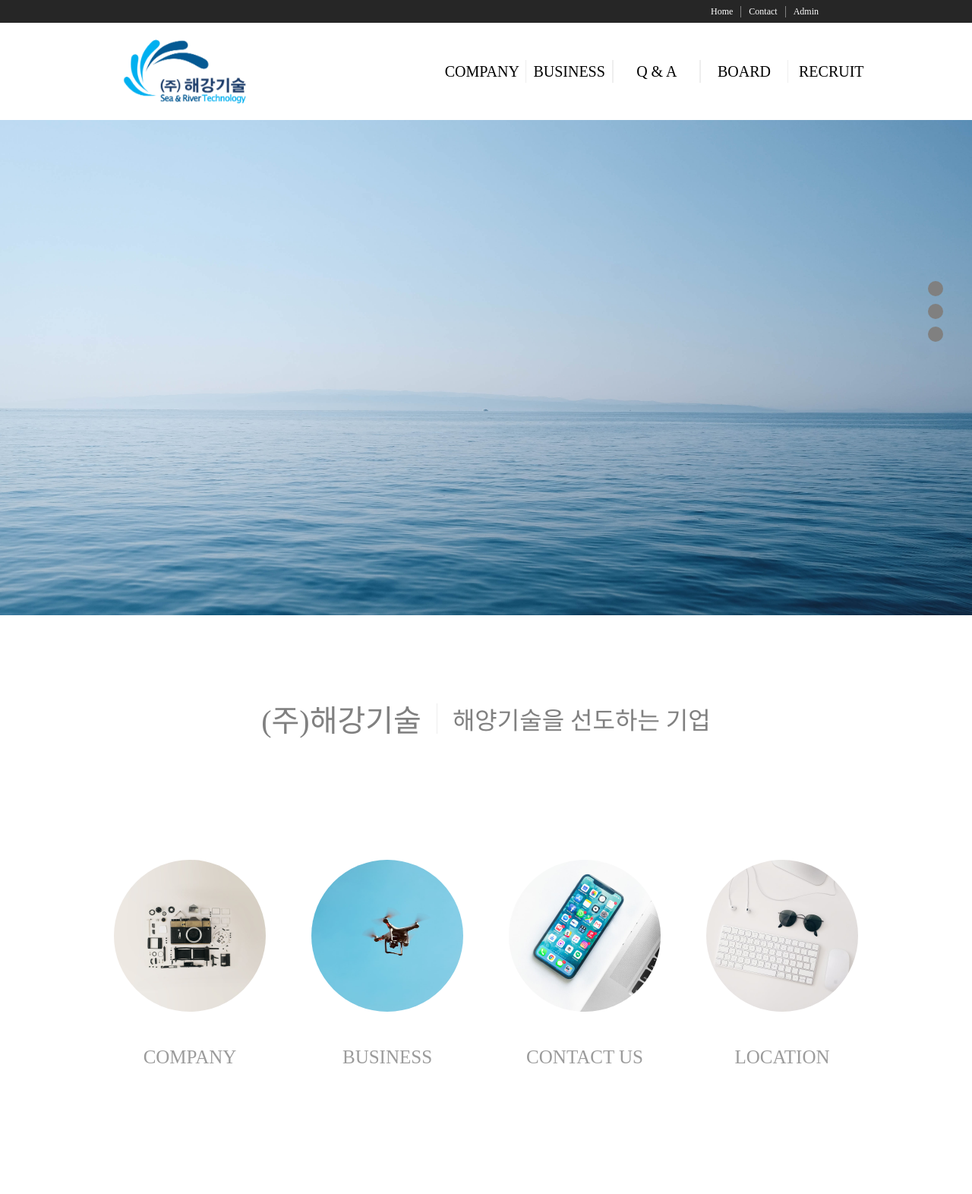
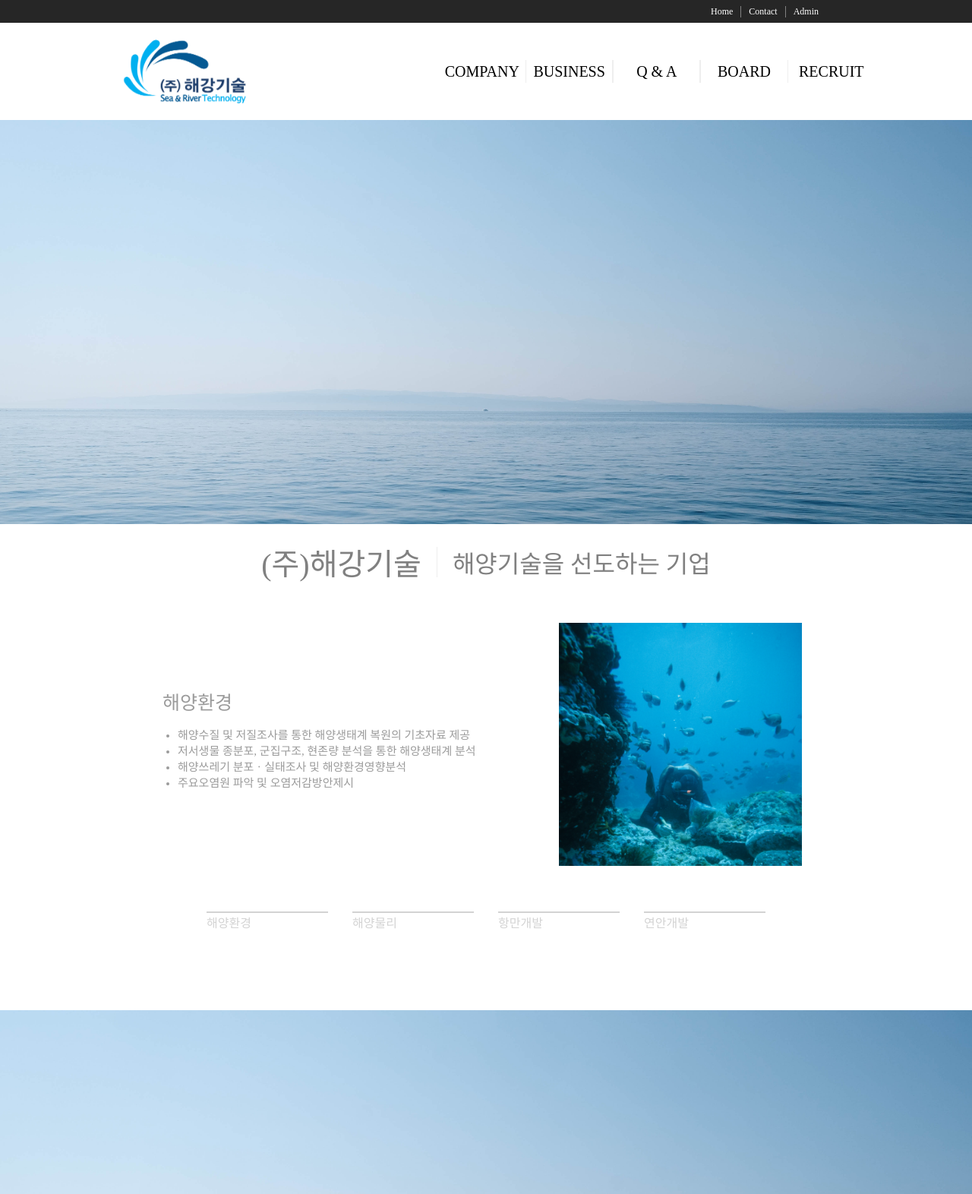
Before and after one commit to younglaecho/business_company_homepage, a Django app: page / in a window 1280 px wide. Shown: the top 1572 px of the page at 76% size. Run offline with Django 3.2, Linux system fonts and the light colour scheme.

Commit message:
index page business

```diff
--- a/company_user/templates/index.html
+++ b/company_user/templates/index.html
@@ -10,41 +10,113 @@
         <div class="main__sliding-image main__sliding-image2"></div>
         <div class="main__sliding-image main__sliding-image3"></div>
     </div>
+</section>
 
-</section>
 <main class="main">
-    <section class="main__menu">
     <div class="main__menu__text">
         <span class="main__menu__text__item1">(주)해강기술</span>
         <span class="main__menu__text__item2">해양기술을 선도하는 기업</span>
     </div>
+    <section class="main__menu">
         <div class="main__menu__items">
-            <div class="main__menu__items__item">
+            <div class="main__menu__items__item main__menu__items__item1">
+                <div class="main__menu__items__item__text">
+                    <span class="main__menu__items__item__text__title">
+                        해양환경
+                    </span>
+                    <ul class="main__menu__items__item__text__list">
+                        <li class="main__menu__items__item__text__list__content">
+                            해양수질 및 저질조사를 통한 해양생태계 복원의 기초자료 제공
+                        </li>
+                        <li class="main__menu__items__item__text__list__content">
+                            저서생물 종분포, 군집구조, 현존량 분석을 통한 해양생태계 분석
+                        </li>
+                        <li class="main__menu__items__item__text__list__content">
+                            해양쓰레기 분포ㆍ실태조사 및 해양환경영향분석
+                        </li>
+                        <li class="main__menu__items__item__text__list__content">
+                            주요오염원 파악 및 오염저감방안제시
+                        </li>
+                    </ul>
+                </div>
                 <div class="main__menu__items__item__image main__menu__image1"></div>
-                <span class="main__menu__items__item__text">
-                    COMPANY
+            </div>
+            <div class="main__menu__items__item main__menu__items__item2">
+                <div class="main__menu__items__item__text">
+                    <span class="main__menu__items__item__text__title">
+                        해양물리
                     </span>
+                    <ul class="main__menu__items__item__text__list">
+                        <li class="main__menu__items__item__text__list__content">
+                            조위, 조류, 파랑, 수온ㆍ염분, 부표추적, 수심측량 등 해양물리조사
+                        </li>
+                        <li class="main__menu__items__item__text__list__content">
+                            최신 기술을 도입한 첨단 장비 활용으로 자료의 신뢰도 향상
+                        </li>
+                        <li class="main__menu__items__item__text__list__content">
+                            해양자료 분석 및 DB구축
+                        </li>
+                        <li class="main__menu__items__item__text__list__content">
+                            육상ㆍ해상기인 페기물 침적메카니즘 분석 및 추적모형제시
+                        </li>
+                        <li class="main__menu__items__item__text__list__content">
+                            해양순환 및 해수면 변화모델
+                        </li>
+                    </ul>
                 </div>
-            <div class="main__menu__items__item">
                 <div class="main__menu__items__item__image main__menu__image2"></div>
-                <span class="main__menu__items__item__text">
-                    BUSINESS
+            </div>
+            <div class="main__menu__items__item main__menu__items__item3">
+                <div class="main__menu__items__item__text">
+                    <span class="main__menu__items__item__text__title">
+                        항만개발
                     </span>
-
+                    <ul class="main__menu__items__item__text__list">
+                        <li class="main__menu__items__item__text__list__content">
+                            수치모형실험을 통한 해안ㆍ항만 구조물의 안정성 확보 및 최적 설계안 도출
+                        </li>
+                        <li class="main__menu__items__item__text__list__content">
+                            항만구조물 주변해역의 해황변화 예측 및 평가
+                        </li>
+                        <li class="main__menu__items__item__text__list__content">
+                            항만구조물 건설에 따른 오염물질확산, 해수면, 부진동 등 변화 예측
+                        </li>
+                    </ul>
                 </div>
-            <div class="main__menu__items__item">
                 <div class="main__menu__items__item__image main__menu__image3"></div>
-                <span class="main__menu__items__item__text">
-                    CONTACT US
+            </div>
+            <div class="main__menu__items__item main__menu__items__item4">
+                <div class="main__menu__items__item__text">
+                    <span class="main__menu__items__item__text__title">
+                        연안개발
                     </span>
-
+                    <ul class="main__menu__items__item__text__list">
+                        <li class="main__menu__items__item__text__list__content">
+                            연안환경피해 최소화를 위한 온배수확산 영향평가
+                        </li>
+                        <li class="main__menu__items__item__text__list__content">
+                            연안지역 해일내습 위험도 분석
+                        </li>
+                        <li class="main__menu__items__item__text__list__content">
+                            연안복원을 위한 해안선변화 이력검토 및 예측
+                        </li>
+                    </ul>
                 </div>
-            <div class="main__menu__items__item">
                 <div class="main__menu__items__item__image main__menu__image4"></div>
-                <span class="main__menu__items__item__text">
-                    LOCATION
-                </span>
             </div>
+        </div>
+        <div class="main__menu__buttonbox">
+            <div class="main__menu__button main__menu__button1"><div class="main__menu__button__hr"></div>해양환경</div>
+            <div class="main__menu__button main__menu__button2"><div class="main__menu__button__hr"></div>해양물리</div>
+            <div class="main__menu__button main__menu__button3"><div class="main__menu__button__hr"></div>항만개발</div>
+            <div class="main__menu__button main__menu__button4"><div class="main__menu__button__hr"></div>연안개발</div>
+        </div>
+    </section>
+    <section class="main__slide-area">
+        <div class="main__slide-contents">
+            <div class="main__sliding-image main__sliding-image1"></div>
+            <div class="main__sliding-image main__sliding-image2"></div>
+            <div class="main__sliding-image main__sliding-image3"></div>
         </div>
     </section>
     <section class="main__map">
@@ -60,9 +132,5 @@
         </div>
     </section>
 </main>
-<div class="toggle">
-    <div class="toggle__button toggle__button1"></div>
-    <div class="toggle__button toggle__button2"></div>
-    <div class="toggle__button toggle__button3"></div>
-</div>
+
 {% endblock %}
--- a/static/index.css
+++ b/static/index.css
@@ -13,7 +13,7 @@
     top: 130px;
     width: 100vw;
     max-width: 100%;
-    height: 85vh;
+    height: 70vh;
 
 }
 .main__slide-contents {
@@ -60,11 +60,10 @@
 }
 .main__menu {
     display: flex;
-    height: 85vh;
+    height: 50vh;
     align-items: center;
     flex-wrap: wrap;
     /* margin-top: 10vh; */
-    padding: 40px  130px;
     width: 100%;
     z-index: -1;
 }
@@ -73,6 +72,7 @@
     display: flex;
     justify-content: center;
     width: 100%;
+    height: 10%;
     color: gray;
 }
 
@@ -95,61 +95,102 @@
 }
 
 .main__menu__items {
-    display: flex;
-    justify-content: center;
-    align-items: center;
     width:100%;
-    margin-top: 7vh;
+    height: 100%;
     opacity: 0;
     z-index: -1;
 }
 
 .main__menu__items__item {
+    position: absolute;
+    top: 50%;
+    left: 50%;
+    transform: translate(-50%, -50%);
+    width: 80%;
+    height: 100%;
     display: flex;
     justify-content:center;
     align-items: center;
     flex-wrap: wrap;
-    width: 300px;
-    height: 320px;
+    margin: auto;
+    opacity: 0;
+    transition: opacity ease-in 0.5s;
 }
 
-.main__menu__items__item__image {
-    width: 200px;
-    height: 200px;
-    margin: 30px;
-    background-size: cover;
-    border-radius: 50%;
-}
-
-.main__menu__image1 {
-    background-image: url('img/camera.jpeg');
-}
-
-.main__menu__image2 {
-    background-image: url('img/drone.jpeg');
-}
-
-.main__menu__image3 {
-    background-image: url('img/iphone.jpeg');
-}
-
-.main__menu__image4 {
-    background-image: url('img/keyboard.jpeg');
+.main__menu__items__item1 {
+    opacity: 1;
 }
 
 .main__menu__items__item__text {
     font-size: 25px;
+    width: 50%;
     color: rgb(155, 155, 155);
 }
 
-.main__information-image {
-    z-index: -1;
-    height: 500px;
-    margin-top: 80px;
-    background-image: url(img/wind.jpg) ;
+.main__menu__items__item__text__title {
+    padding-left: 20px;
+}
+.main__menu__items__item__text__list {
+    font-size: 15px;
+}
+.main__menu__items__item__image {
+    width: 40%;
+    max-width: 40vh;
+    margin: 30px;
     background-size: cover;
-    background-attachment: fixed;
+}
 
+
+.main__menu__items__item__image::after {
+    content: "";
+    display: block;
+    padding-bottom: 100%;
+}
+
+.main__menu__image1 {
+    background-image: url('img/해양환경.jpg');
+}
+
+.main__menu__image2 {
+    background-image: url('img/해양물리.jpg');
+}
+
+.main__menu__image3 {
+    background-image: url('img/항만개발.jpg');
+}
+
+.main__menu__image4 {
+    background-image: url('img/연안개발.jpg');
+}
+
+.main__menu__buttonbox {
+    display: flex;
+    padding: 0 30vh;
+    justify-content: space-evenly;
+    align-items: center;
+    width: 100%;
+
+}
+
+.main__menu__button {
+    width: 20%;
+    color: lightgray;
+    transition:  ease-in 0.5s;
+}
+
+.main__menu__button__hr {
+    width: 100%;
+    height: 1px;
+    border: solid lightgray 1px;
+    transition:  ease-in 0.5s;
+}
+
+.main__menu__button:hover {
+    color: black;
+}
+
+.main__menu__button:hover .main__menu__button__hr {
+    border: solid black 1px;
 }
 
 .main__map {
@@ -157,7 +198,7 @@
     justify-content: center;
     align-items: center;
     height:500px;
-    margin-top:30px;
+    margin-top:15vh;
     color: gray;
 }
 
@@ -180,7 +221,7 @@
     margin: 10px 0;
 }
 
-.toggle {
+/* .toggle {
     position: fixed;
     right: 3vw;
     top: 45vh;
@@ -192,4 +233,4 @@
     height: 20px;
     border-radius: 50%;
     margin-top: 10px;
-}
+} */
```
Also changed, not shown: company_user/templates/base.html (+1 -1 lines), static/index.js (+104 -33 lines). Lines whose indentation alone changed are shown as unchanged.
